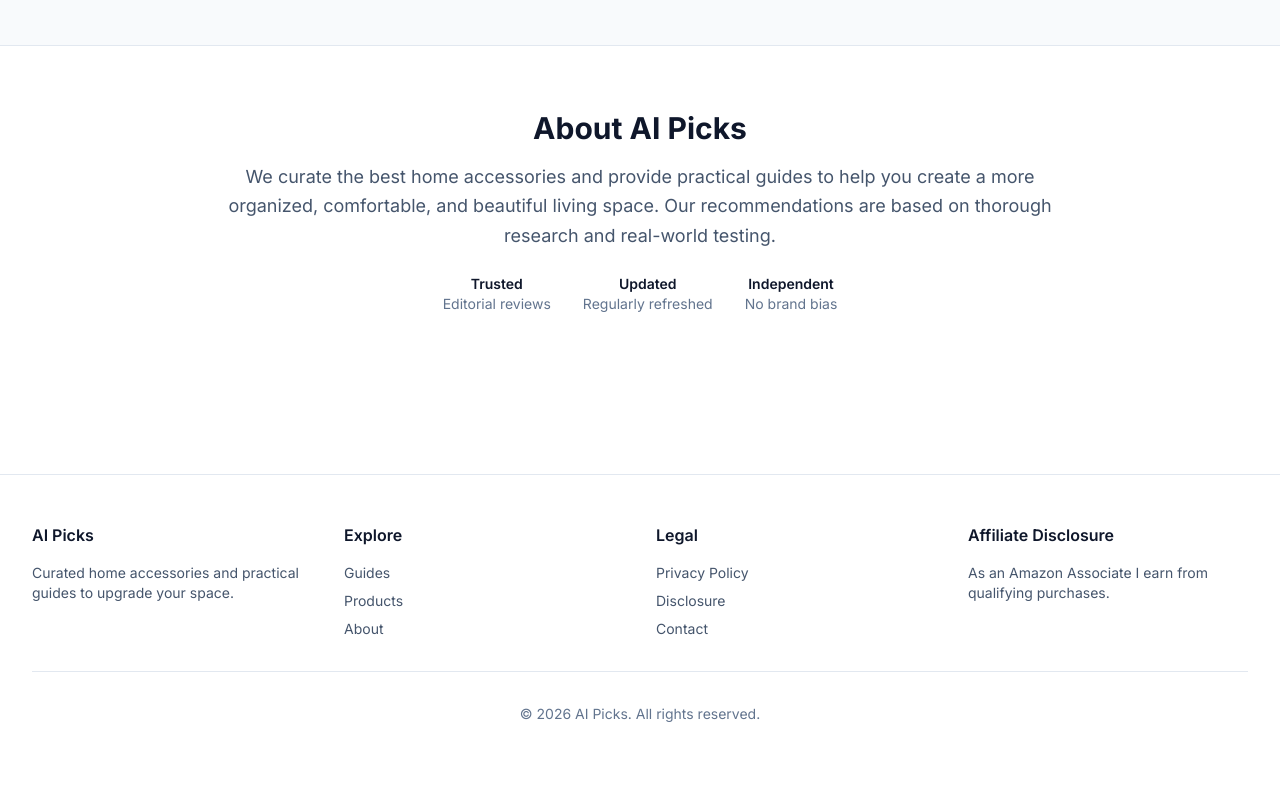
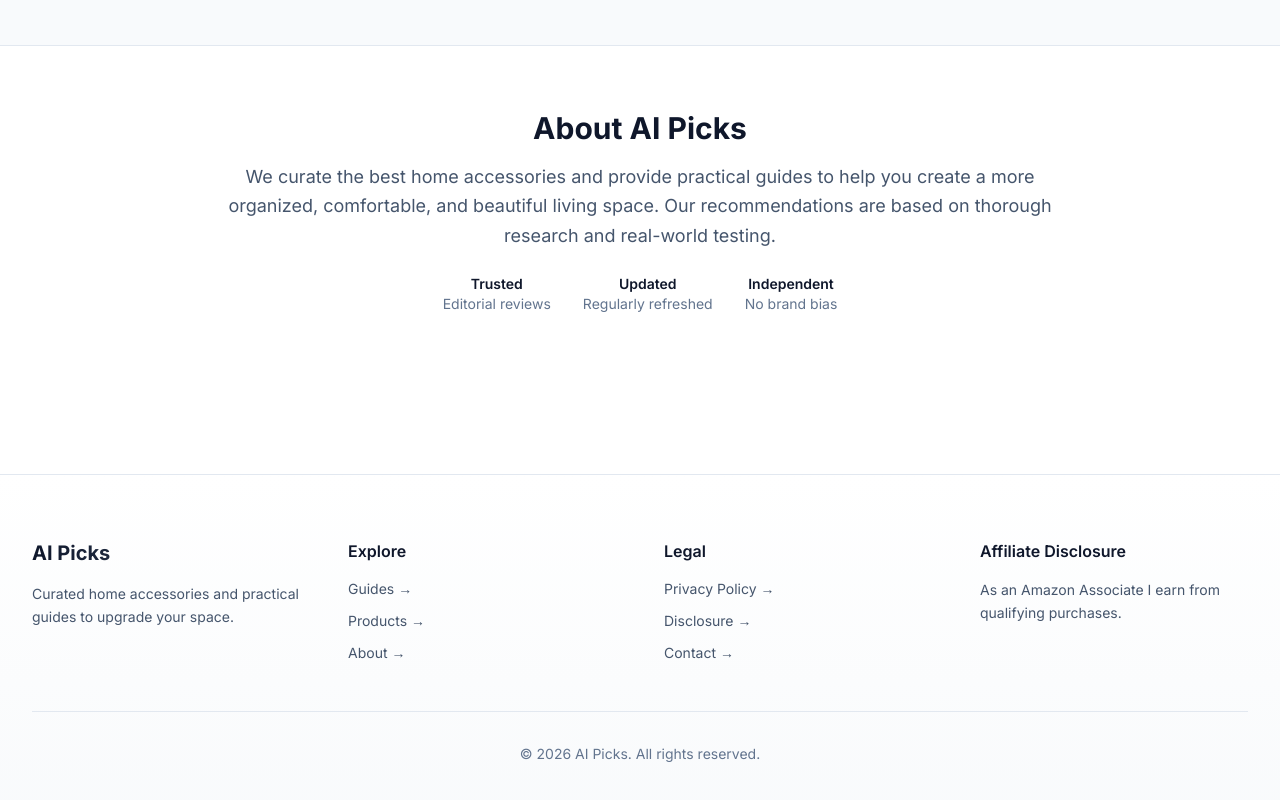
Before and after one commit to adicaspi/AmazonMVP, a Next.js app: page / in a window 1280 px wide. Shown: the part 3152-3952 px from the top of the page. Before the commit the page ends 3924 px from the top, so only its background shows below. Built offline with nearby package versions, Linux system fonts and the light colour scheme; no server answers.

Commit message:
Design: Enhanced product pages, footer, and about section - Better visuals, animations, high-quality images

```diff
--- a/components/Footer.tsx
+++ b/components/Footer.tsx
@@ -3,64 +3,68 @@
 
 export function Footer() {
   return (
-    <footer className="border-t border-slate-200 bg-white mt-24">
-      <div className="max-w-7xl mx-auto px-4 sm:px-6 lg:px-8 py-12">
-        <div className="grid md:grid-cols-4 gap-8">
+    <footer className="border-t border-slate-200 bg-gradient-to-b from-white to-slate-50 mt-24">
+      <div className="max-w-7xl mx-auto px-4 sm:px-6 lg:px-8 py-16">
+        <div className="grid md:grid-cols-4 gap-12">
           <div>
-            <h3 className="font-semibold text-slate-900 mb-4">AI Picks</h3>
-            <p className="text-sm text-slate-600">
+            <h3 className="font-bold text-xl text-slate-900 mb-4 bg-gradient-to-r from-slate-900 to-slate-600 bg-clip-text text-transparent">
+              AI Picks
+            </h3>
+            <p className="text-sm text-slate-600 leading-relaxed">
               Curated home accessories and practical guides to upgrade your space.
             </p>
           </div>
           <div>
             <h4 className="font-semibold text-slate-900 mb-4">Explore</h4>
-            <ul className="space-y-2 text-sm">
+            <ul className="space-y-3 text-sm">
               <li>
-                <Link href="/guides" className="text-slate-600 hover:text-slate-900">
-                  Guides
+                <Link href="/guides" className="text-slate-600 hover:text-slate-900 transition-colors inline-block hover:translate-x-1 transform duration-200">
+                  Guides →
                 </Link>
               </li>
               <li>
-                <Link href="/products" className="text-slate-600 hover:text-slate-900">
-                  Products
+                <Link href="/products" className="text-slate-600 hover:text-slate-900 transition-colors inline-block hover:translate-x-1 transform duration-200">
+                  Products →
                 </Link>
               </li>
               <li>
-                <Link href="/about" className="text-slate-600 hover:text-slate-900">
-                  About
+                <Link href="/about" className="text-slate-600 hover:text-slate-900 transition-colors inline-block hover:translate-x-1 transform duration-200">
+                  About →
                 </Link>
               </li>
             </ul>
           </div>
           <div>
             <h4 className="font-semibold text-slate-900 mb-4">Legal</h4>
-            <ul className="space-y-2 text-sm">
+            <ul className="space-y-3 text-sm">
               <li>
-                <Link href="/privacy" className="text-slate-600 hover:text-slate-900">
-                  Privacy Policy
+                <Link href="/privacy" className="text-slate-600 hover:text-slate-900 transition-colors inline-block hover:translate-x-1 transform duration-200">
+                  Privacy Policy →
                 </Link>
               </li>
               <li>
-                <Link href="/disclosure" className="text-slate-600 hover:text-slate-900">
-                  Disclosure
+                <Link href="/disclosure" className="text-slate-600 hover:text-slate-900 transition-colors inline-block hover:translate-x-1 transform duration-200">
+                  Disclosure →
                 </Link>
               </li>
               <li>
-                <Link href="/contact" className="text-slate-600 hover:text-slate-900">
-                  Contact
+                <Link href="/contact" className="text-slate-600 hover:text-slate-900 transition-colors inline-block hover:translate-x-1 transform duration-200">
+                  Contact →
                 </Link>
               </li>
             </ul>
           </div>
           <div>
             <h4 className="font-semibold text-slate-900 mb-4">Affiliate Disclosure</h4>
-            <p className="text-sm text-slate-600">
+            <p className="text-sm text-slate-600 leading-relaxed">
               As an Amazon Associate I earn from qualifying purchases.
             </p>
           </div>
         </div>
-        <div className="mt-8 pt-8 border-t border-slate-200 text-center text-sm text-slate-500">
-          <p>© {new Date().getFullYear()} AI Picks. All rights reserved.</p>
+        <div className="mt-12 pt-8 border-t border-slate-200 text-center">
+          <p className="text-sm text-slate-500">
+            © {new Date().getFullYear()} AI Picks. All rights reserved.
+          </p>
         </div>
       </div>
     </footer>
--- a/src/app/products/[slug]/page.tsx
+++ b/src/app/products/[slug]/page.tsx
@@ -49,30 +49,35 @@
   return (
     <div className="max-w-4xl mx-auto px-4 sm:px-6 lg:px-8 py-12">
       <article>
-        <div className="mb-8">
-          <div className="aspect-video relative bg-slate-50 mb-6">
+        <div className="mb-12">
+          <div className="aspect-video relative bg-gradient-to-br from-slate-50 to-slate-100 mb-8 rounded-2xl overflow-hidden shadow-xl">
             <Image
               src={product.image}
               alt={product.title}
               fill
               className="object-cover"
               priority
+              quality={95}
             />
+            <div className="absolute inset-0 bg-gradient-to-t from-black/10 to-transparent" />
           </div>
 
-          <h1 className="text-4xl md:text-5xl font-bold text-slate-900 mb-4">
+          <div className="inline-block mb-4 px-4 py-2 bg-emerald-50 border border-emerald-100 rounded-full">
+            <span className="text-sm font-semibold text-emerald-700">Featured Product</span>
+          </div>
+          <h1 className="text-5xl md:text-6xl font-bold text-slate-900 mb-6 leading-tight">
             {product.title}
           </h1>
-          <p className="text-xl text-slate-600 mb-6">
+          <p className="text-xl md:text-2xl text-slate-600 mb-8 leading-relaxed">
             {product.shortDescription}
           </p>
 
-          <div className="flex items-center gap-4 mb-8">
-            <span className="text-sm px-3 py-1 bg-slate-100 text-slate-700 rounded">
+          <div className="flex items-center gap-3 mb-8 flex-wrap">
+            <span className="text-sm px-4 py-2 bg-gradient-to-r from-emerald-50 to-teal-50 text-emerald-700 rounded-full font-semibold border border-emerald-100">
               {product.room.replace("_", " ")}
             </span>
             {product.tags.slice(0, 3).map((tag) => (
-              <span key={tag} className="text-sm px-3 py-1 bg-slate-50 text-slate-600 rounded">
+              <span key={tag} className="text-sm px-4 py-2 bg-slate-100 text-slate-700 rounded-full font-medium">
                 {tag}
               </span>
             ))}
@@ -105,16 +110,16 @@
           </div>
         </div>
 
-        <div className="border-t border-slate-200 pt-8 mb-12">
+        <div className="border-t border-slate-200 pt-12 mb-12 bg-gradient-to-br from-slate-50 to-white rounded-2xl p-8">
           <a
             href={affiliateLink}
             target="_blank"
             rel="sponsored nofollow noopener"
-            className="block w-full md:w-auto md:inline-block py-4 px-8 bg-slate-900 text-white text-center font-medium hover:bg-slate-800 transition-colors"
+            className="block w-full md:w-auto md:inline-block py-5 px-10 bg-gradient-to-r from-slate-900 to-slate-800 text-white text-center font-bold text-lg rounded-xl hover:from-slate-800 hover:to-slate-700 transition-all duration-200 shadow-lg hover:shadow-xl transform hover:-translate-y-1"
           >
-            Check price on Amazon
+            Check price on Amazon →
           </a>
-          <p className="text-xs text-slate-500 mt-4">
+          <p className="text-xs text-slate-500 mt-6 text-center">
             As an Amazon Associate I earn from qualifying purchases.
           </p>
         </div>
```
